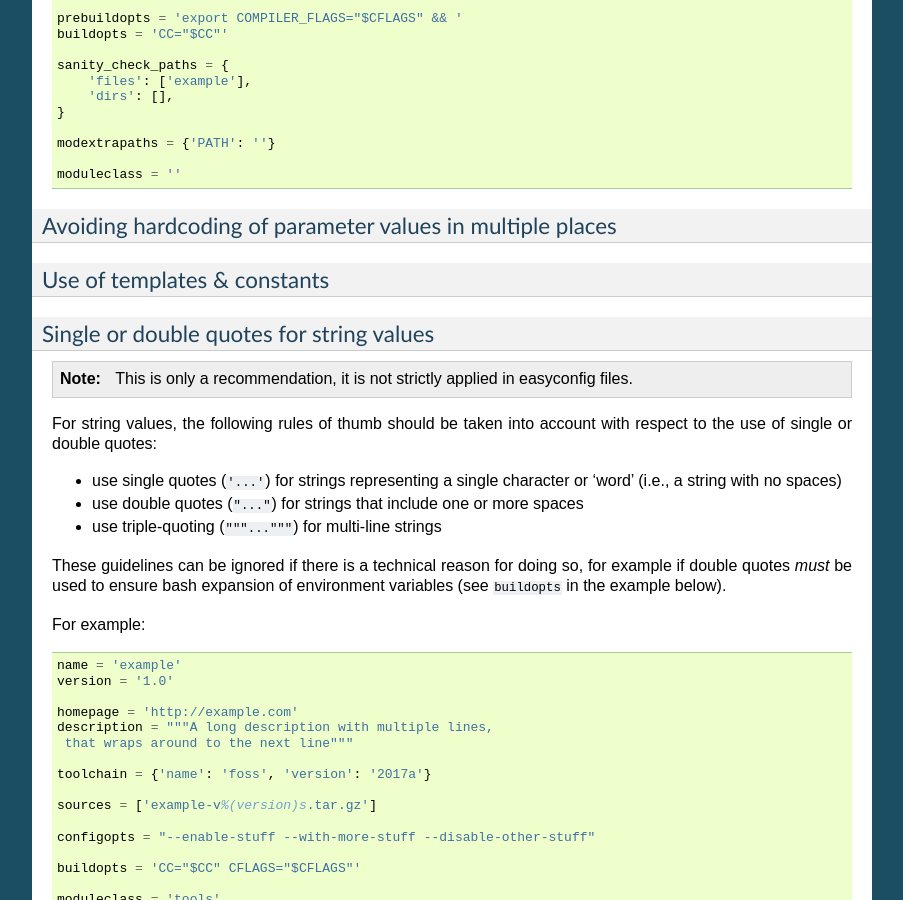
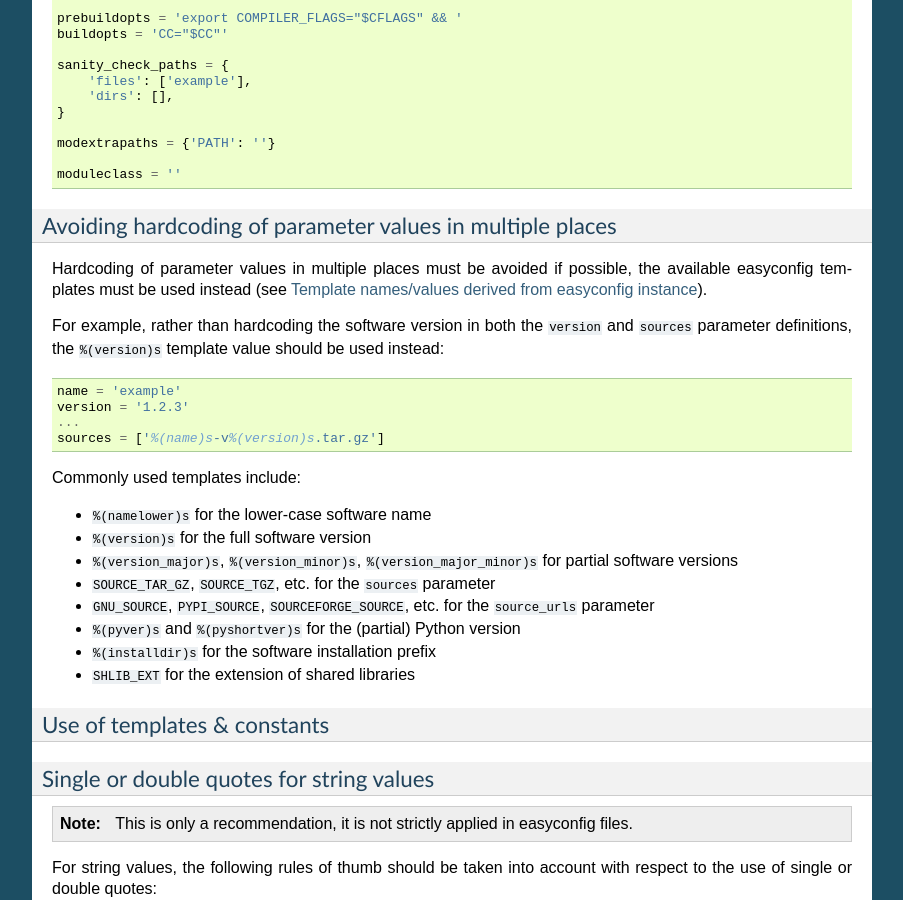
Before and after one commit to easybuilders/easybuild, a Sphinx documentation site: the page built from docs/Code_style.rst, in a window 1280 px wide and 900 px high, scrolled down 3709 px. Shown: the whole window, without its empty margins (198-1101 px from the left). Built offline with Sphinx 7.4.7, drawn with Linux system fonts in a browser that asks for light colours; pages that are not in the unit, such as notebooks, are missing from menus.

Commit message:
flesh out easyconfigs style guide subsection on template values

```diff
--- a/docs/Code_style.rst
+++ b/docs/Code_style.rst
@@ -247,6 +247,29 @@ Example:
 Avoiding hardcoding of parameter values in multiple places
 ~~~~~~~~~~~~~~~~~~~~~~~~~~~~~~~~~~~~~~~~~~~~~~~~~~~~~~~~~~
 
+Hardcoding of parameter values in multiple places must be avoided if possible,
+the available easyconfig templates must be used instead (see :ref:`avail_easyconfig_templates`).
+
+For example, rather than hardcoding the software version in both the ``version`` and ``sources``
+parameter definitions, the ``%(version)s`` template value should be used instead:
+
+.. code:: python
+
+  name = 'example'
+  version = '1.2.3'
+  ...
+  sources = ['%(name)s-v%(version)s.tar.gz']
+
+Commonly used templates include:
+
+* ``%(namelower)s`` for the lower-case software name
+* ``%(version)s`` for the full software version
+* ``%(version_major)s``, ``%(version_minor)s``, ``%(version_major_minor)s`` for partial software versions
+* ``SOURCE_TAR_GZ``, ``SOURCE_TGZ``, etc. for the ``sources`` parameter
+* ``GNU_SOURCE``, ``PYPI_SOURCE``, ``SOURCEFORGE_SOURCE``, etc. for the ``source_urls`` parameter
+* ``%(pyver)s`` and ``%(pyshortver)s`` for the (partial) Python version
+* ``%(installdir)s`` for the software installation prefix
+* ``SHLIB_EXT`` for the extension of shared libraries
 
 .. _code_style_easyconfigs_templates_constants:
 
```
